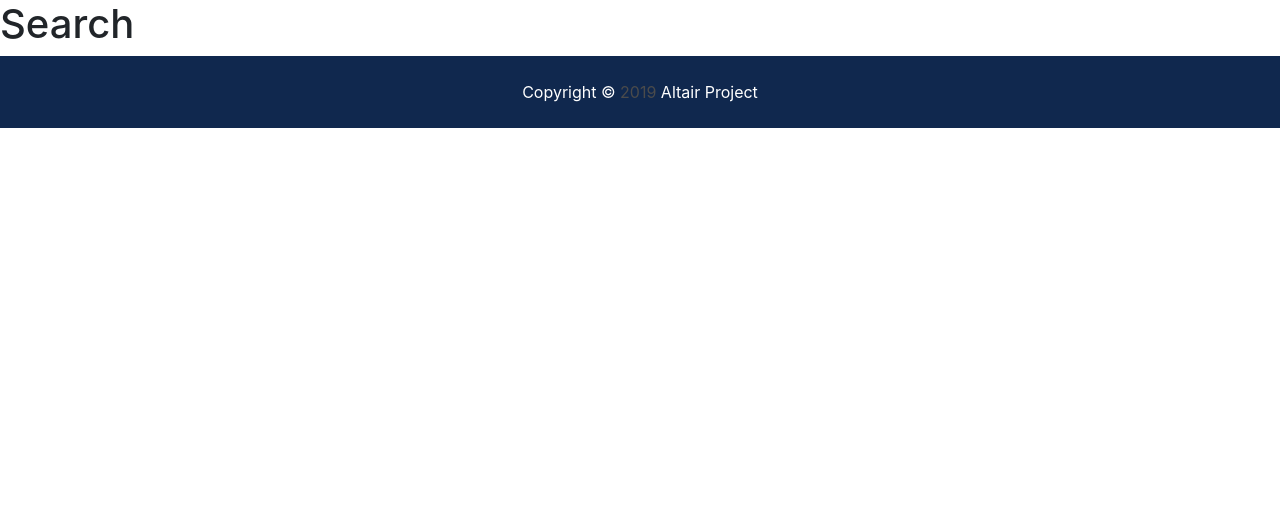
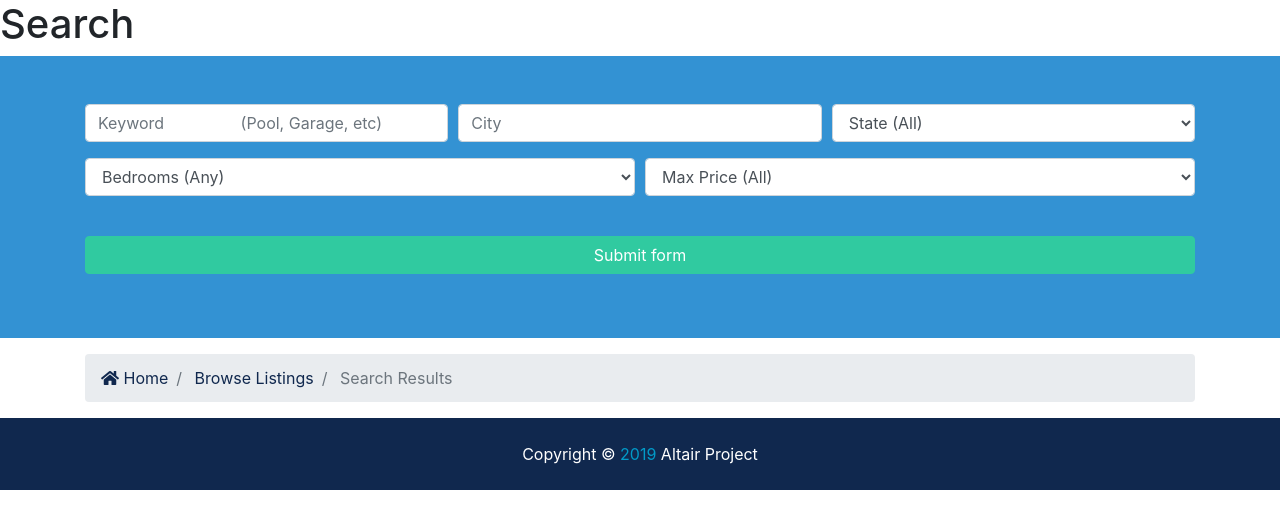
Before and after one commit to frobledoruiz/altair_project, a Django app: template templates/projects/search.html in a window 1280 px wide. Shown: the part 112-641 px from the top of the page. Run offline with Django 3.2, Linux system fonts and the light colour scheme; the template is opened without the code that fills it, so the values that code supplies are empty; some libraries are stand-ins or nearby versions.

Commit message:
work at office 29 jan

```diff
--- a/apro/__init__.py
+++ b/apro/__init__.py
@@ -0,0 +1,3 @@
+import pymysql
+
+pymysql.install_as_MySQLdb()
--- a/apro/settings.py
+++ b/apro/settings.py
@@ -83,9 +83,9 @@ WSGI_APPLICATION = 'apro.wsgi.application'
 DATABASES = {
     'default': {
         'ENGINE': 'django.db.backends.mysql',
-        'NAME': 'db_apro',
+        'NAME': 'sys',
         'USER': 'root',
-        'PASSWORD': 'r0bl3d0Ruiz',
+        'PASSWORD': 'root',
         'HOST': 'localhost',
         'PORT': '3306',
     }
--- a/apro/static/css/style.css
+++ b/apro/static/css/style.css
@@ -1,5 +1,9 @@
 span {
-  color: #4b4b4b;
+  color: #029ac8;
+}
+
+.year span {
+  color: antiquewhite;
 }
 
 .btn-secondary {
--- a/pages/views.py
+++ b/pages/views.py
@@ -2,11 +2,14 @@ from django.shortcuts import render
 from contractors.models import Contractor
 
 from projects.models import Project
+from projects.choices import scope_choices, state_choices
 
 def index(request):
     projects = Project.objects.order_by('-create_date').filter(is_published=True)[0:3]
 
     context = {
         'projects': projects,
+        'scope_choices': scope_choices,
+        'state_choices': state_choices
     }
     return render(request, 'pages/index.html', context)
--- a/templates/base.html
+++ b/templates/base.html
@@ -4,13 +4,13 @@
     <meta charset="UTF-8">
     <meta name="viewport" content="width=device-width, initial-scale=1.0">
     <meta http-equiv="X-UA-Compatible" content="ie=edge">
-    <!-- Font Awesome -->
+    <!-- Font Awesome CSS -->
     <link rel="stylesheet" href="{% static 'css/all.css'%}">
     <!-- Bootstrap CSS -->
     <link rel="stylesheet" href="{% static 'css/bootstrap.css'%}">
-    <!-- Custom -->
+    <!-- Custom CSS -->
     <link rel="stylesheet" href="{% static 'css/style.css'%}">
-    <!-- Lightbox -->
+    <!-- Lightbox CSS -->
     <link rel="stylesheet" href="{% static 'css/lightbox.min.css'%}">
 
     <title>AltairProject - Proyecto</title>
@@ -28,9 +28,9 @@
     {% include 'partials/_footer.html'%}
 
     <!--JavaScript-->
-    <script src="{% static 'js/lightbox-plus-jquery.min.js'%}"></script>
-    <script src="{% static 'js/jquery-3.3.1.min.js'%}"></script>
-    <script src="{% static 'js/bootstrap.bundle.min.js'%}"></script>
-    <script src="{% static 'js/main.js'%}"></script>
+    <script src="https://code.jquery.com/jquery-3.2.1.slim.min.js" integrity="sha384-KJ3o2DKtIkvYIK3UENzmM7KCkRr/rE9/Qpg6aAZGJwFDMVNA/GpGFF93hXpG5KkN" crossorigin="anonymous"></script>
+    <script src="https://cdnjs.cloudflare.com/ajax/libs/popper.js/1.12.9/umd/popper.min.js" integrity="sha384-ApNbgh9B+Y1QKtv3Rn7W3mgPxhU9K/ScQsAP7hUibX39j7fakFPskvXusvfa0b4Q" crossorigin="anonymous"></script>
+    <script src="https://maxcdn.bootstrapcdn.com/bootstrap/4.0.0/js/bootstrap.min.js" integrity="sha384-JZR6Spejh4U02d8jOt6vLEHfe/JQGiRRSQQxSfFWpi1MquVdAyjUar5+76PVCmYl" crossorigin="anonymous"></script>
+
 </body>
 </html>
--- a/templates/projects/project.html
+++ b/templates/projects/project.html
@@ -8,8 +8,8 @@
         <div class="row text-center">
             <div class="col-md-12">
                 <h1 class="display-4">{{ project.name }}</h1>
-                <p class="lead">{{ project.city }} - {{ project.state }}</p>
-                <p class="lead">Zona: {{project.zone}}
+                <p class="lead">{{ project.get_city_display }}, {{ project.get_state_display }}</p>
+                <p class="lead"><strong>Zona:</strong> {{project.get_zone_display}}
                 </p>
             </div>
         </div>
--- a/templates/projects/projects.html
+++ b/templates/projects/projects.html
@@ -48,12 +48,12 @@
                             <div class="listing-heading text-center">
                                 <h4 class="text-primary">{{ project.name }}</h4>
                                 <p>
-                                    <i class="fas fa-map-marker text-secondary"></i> {{ project.city }} {{ project.state }}</p>
+                                    <i class="fas fa-map-marker text-secondary"></i> {{ project.get_city_display }}, {{ project.get_state_display }}</p>
                             </div>
                             <hr>
                             <div class="row py-2 text-secondary">
                                 <div class="col-12">
-                                    <i class="fas fa-calendar"></i> Duración: {{ project.goal_time }}</div>
+                                    <i class="fas fa-calendar"></i> Duración: {{ project.goal_time }} days</div>
 
                             </div>
                             <div class="row py-2 text-secondary">
--- a/templates/projects/search.html
+++ b/templates/projects/search.html
@@ -3,4 +3,90 @@
 
 {% block content %}
 <h1>Search</h1>
+  <section id="showcase-inner" class="showcase-search text-white py-5">
+    <div class="container">
+      <div class="row text-center">
+        <div class="col-md-12">
+          <form action="{% url 'search' %}">
+            <!-- Form Row 1 -->
+            <div class="form-row">
+              <div class="col-md-4 mb-3">
+                <label class="sr-only">Keywords</label>
+                <input type="text" name="keywords" class="form-control" placeholder="Keyword
+                (Pool, Garage, etc)" value="{{ values.keywords }}">
+              </div>
+
+              <div class="col-md-4 mb-3">
+                <label class="sr-only">City</label>
+                <input type="text" name="city" class="form-control" placeholder="City"
+                value="{{ values.city }}">
+              </div>
+
+              <div class="col-md-4 mb-3">
+                <label class="sr-only">State</label>
+                <select name="state" class="form-control">
+                  <option selected="true" disabled="disabled">State (All)</option>
+                  {% for key,value in state_choices.items %}
+                  <option value="{{ key }}"
+                  {% if key == values.state %}
+                    selected
+                  {% endif %}
+                  >{{ value }}</option>
+                  {% endfor %}
+                </select>
+              </div>
+            </div>
+            <!-- Form Row 2 -->
+            <div class="form-row">
+              <div class="col-md-6 mb-3">
+                <label class="sr-only">Bedrooms</label>
+                <select name="bedrooms" class="form-control">
+                  <option selected="true" disabled="disabled">Bedrooms (Any)</option>
+                  {% for key,value in bedroom_choices.items %}
+                  <option value="{{ key }}"
+                  {% if key == values.bedrooms %}
+                    selected
+                  {% endif %}
+                  >{{ value }}</option>
+                  {% endfor %}
+                </select>
+              </div>
+              <div class="col-md-6 mb-3">
+                <select name="price" class="form-control">
+                  <option selected="true" disabled="disabled">Max Price (All)</option>
+                  {% for key,value in price_choices.items %}
+                  <option value="{{ key }}"
+                  {% if key == values.price %}
+                    selected
+                  {% endif %}
+                  >{{ value }}</option>
+                  {% endfor %}
+                </select>
+              </div>
+            </div>
+            <button class="btn btn-secondary btn-block mt-4" type="submit">Submit form</button>
+          </form>
+        </div>
+      </div>
+    </div>
+  </section>
+
+  <!-- Breadcrumb -->
+  <section id="bc" class="mt-3">
+    <div class="container">
+      <nav aria-label="breadcrumb">
+        <ol class="breadcrumb">
+          <li class="breadcrumb-item">
+            <a href="{% url 'index' %}">
+              <i class="fas fa-home"></i> Home</a>
+          </li>
+          <li class="breadcrumb-item">
+            <a href="{% url 'listings'%}">Browse Listings</a>
+          </li>
+          <li class="breadcrumb-item active"> Search Results</li>
+        </ol>
+      </nav>
+    </div>
+  </section>
+
 {% endblock content %}
```
Also changed, not shown: notes.txt (added, +8 -0 lines), templates/pages/index.html (+19 -30 lines), 1 other file.
